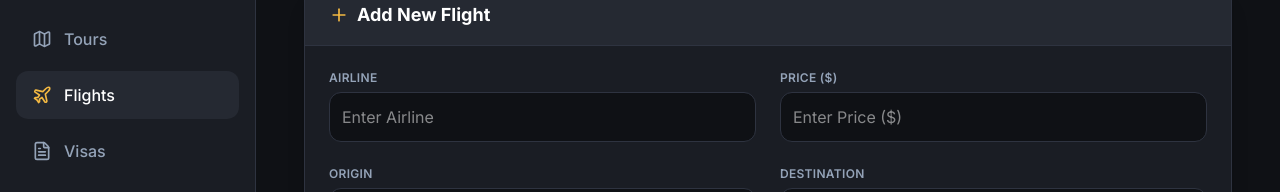
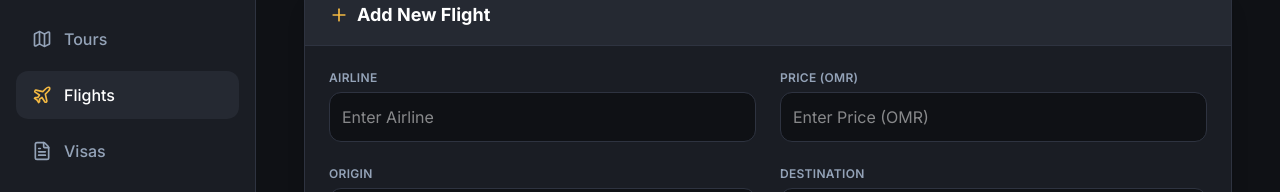
Before and after one commit to Mehedi259/musafly-admin-dashboard, a Next.js app: page /flights in a window 1280 px wide. Both pictures are taken after a click on the button "Add New Flight". Shown: the part 138-330 px from the top of the page. Built offline with nearby package versions, Linux system fonts and the light colour scheme; no server answers.

Commit message:
Update currency to OMR

```diff
--- a/src/app/(dashboard)/flights/page.tsx
+++ b/src/app/(dashboard)/flights/page.tsx
@@ -75,8 +75,8 @@ export default function FlightsPage() {
               value={formData.airline} onChange={e => setFormData({...formData, airline: e.target.value})} />
           </div>
           <div className="flex flex-col gap-1.5">
-            <label className="text-xs font-semibold text-[#94a3b8] uppercase tracking-wide">Price ($)</label>
-            <input type="number" step="0.01" placeholder="Enter Price ($)" className="bg-[#0f1115] border border-[#2e3340] p-3 rounded-xl text-white focus:outline-none focus:border-[#5B9BD5] transition-colors" required
+            <label className="text-xs font-semibold text-[#94a3b8] uppercase tracking-wide">Price (OMR)</label>
+            <input type="number" step="0.01" placeholder="Enter Price (OMR)" className="bg-[#0f1115] border border-[#2e3340] p-3 rounded-xl text-white focus:outline-none focus:border-[#5B9BD5] transition-colors" required
               value={formData.price} onChange={e => setFormData({...formData, price: e.target.value})} />
           </div>
           <div className="flex flex-col gap-1.5">
@@ -135,7 +135,7 @@ export default function FlightsPage() {
                   <td className="p-4 border-t border-[#2e3340] text-[#94a3b8]">#{item.id}</td>
                   <td className="p-4 border-t border-[#2e3340] text-white">{item.airline}</td>
                   <td className="p-4 border-t border-[#2e3340] text-white">{item.origin} → {item.destination}</td>
-                  <td className="p-4 border-t border-[#2e3340] text-white">${item.price}</td>
+                  <td className="p-4 border-t border-[#2e3340] text-white">OMR {item.price}</td>
 
                   <td className="p-4 border-t border-[#2e3340] text-right">
                     <button onClick={() => handleDelete(item.id)} className="p-2 text-[#94a3b8] hover:text-red-400 hover:bg-red-400/10 rounded-lg transition-colors">
--- a/src/app/(dashboard)/tours/page.tsx
+++ b/src/app/(dashboard)/tours/page.tsx
@@ -90,8 +90,8 @@ export default function ToursPage() {
               value={formData.duration} onChange={e => setFormData({...formData, duration: e.target.value})} />
           </div>
           <div className="flex flex-col gap-1.5">
-            <label className="text-xs font-semibold text-[#94a3b8] uppercase tracking-wide">Price ($)</label>
-            <input type="number" step="0.01" placeholder="Enter Price ($)" className="bg-[#0f1115] border border-[#2e3340] p-3 rounded-xl text-white focus:outline-none focus:border-[#5B9BD5] transition-colors" required
+            <label className="text-xs font-semibold text-[#94a3b8] uppercase tracking-wide">Price (OMR)</label>
+            <input type="number" step="0.01" placeholder="Enter Price (OMR)" className="bg-[#0f1115] border border-[#2e3340] p-3 rounded-xl text-white focus:outline-none focus:border-[#5B9BD5] transition-colors" required
               value={formData.price} onChange={e => setFormData({...formData, price: e.target.value})} />
           </div>
           <div className="flex flex-col gap-1.5">
@@ -139,7 +139,7 @@ export default function ToursPage() {
                   <td className="p-4 border-t border-[#2e3340] text-[#94a3b8]">#{item.id}</td>
                   <td className="p-4 border-t border-[#2e3340] text-white">{item.destination}</td>
 <td className="p-4 border-t border-[#2e3340] text-white">{item.duration}</td>
-<td className="p-4 border-t border-[#2e3340] text-white">{item.price}</td>
+<td className="p-4 border-t border-[#2e3340] text-white">OMR {item.price}</td>
 
                   <td className="p-4 border-t border-[#2e3340] text-right">
                     <button onClick={() => handleDelete(item.id)} className="p-2 text-[#94a3b8] hover:text-red-400 hover:bg-red-400/10 rounded-lg transition-colors">
--- a/src/app/(dashboard)/umrah/page.tsx
+++ b/src/app/(dashboard)/umrah/page.tsx
@@ -75,8 +75,8 @@ export default function UmrahPage() {
               value={formData.package_name} onChange={e => setFormData({...formData, package_name: e.target.value})} />
           </div>
           <div className="flex flex-col gap-1.5">
-            <label className="text-xs font-semibold text-[#94a3b8] uppercase tracking-wide">Price ($)</label>
-            <input type="number" step="0.01" placeholder="Enter Price ($)" className="bg-[#0f1115] border border-[#2e3340] p-3 rounded-xl text-white focus:outline-none focus:border-[#5B9BD5] transition-colors" required
+            <label className="text-xs font-semibold text-[#94a3b8] uppercase tracking-wide">Price (OMR)</label>
+            <input type="number" step="0.01" placeholder="Enter Price (OMR)" className="bg-[#0f1115] border border-[#2e3340] p-3 rounded-xl text-white focus:outline-none focus:border-[#5B9BD5] transition-colors" required
               value={formData.price} onChange={e => setFormData({...formData, price: e.target.value})} />
           </div>
           <div className="flex flex-col gap-1.5 md:col-span-2">
@@ -118,7 +118,7 @@ export default function UmrahPage() {
                 <tr key={item.id} className="hover:bg-[#252932] transition-colors group">
                   <td className="p-4 border-t border-[#2e3340] text-[#94a3b8]">#{item.id}</td>
                   <td className="p-4 border-t border-[#2e3340] text-white">{item.package_name}</td>
-<td className="p-4 border-t border-[#2e3340] text-white">{item.price}</td>
+<td className="p-4 border-t border-[#2e3340] text-white">OMR {item.price}</td>
 
                   <td className="p-4 border-t border-[#2e3340] text-right">
                     <button onClick={() => handleDelete(item.id)} className="p-2 text-[#94a3b8] hover:text-red-400 hover:bg-red-400/10 rounded-lg transition-colors">
--- a/src/app/(dashboard)/visas/page.tsx
+++ b/src/app/(dashboard)/visas/page.tsx
@@ -85,8 +85,8 @@ export default function VisasPage() {
               value={formData.processing_time} onChange={e => setFormData({...formData, processing_time: e.target.value})} />
           </div>
           <div className="flex flex-col gap-1.5">
-            <label className="text-xs font-semibold text-[#94a3b8] uppercase tracking-wide">Price ($)</label>
-            <input type="number" step="0.01" placeholder="Enter Price ($)" className="bg-[#0f1115] border border-[#2e3340] p-3 rounded-xl text-white focus:outline-none focus:border-[#5B9BD5] transition-colors" required
+            <label className="text-xs font-semibold text-[#94a3b8] uppercase tracking-wide">Price (OMR)</label>
+            <input type="number" step="0.01" placeholder="Enter Price (OMR)" className="bg-[#0f1115] border border-[#2e3340] p-3 rounded-xl text-white focus:outline-none focus:border-[#5B9BD5] transition-colors" required
               value={formData.price} onChange={e => setFormData({...formData, price: e.target.value})} />
           </div>
           <div className="flex flex-col gap-1.5 md:col-span-2">
@@ -130,7 +130,7 @@ export default function VisasPage() {
                   <td className="p-4 border-t border-[#2e3340] text-[#94a3b8]">#{item.id}</td>
                   <td className="p-4 border-t border-[#2e3340] text-white">{item.country}</td>
 <td className="p-4 border-t border-[#2e3340] text-white">{item.visa_type}</td>
-<td className="p-4 border-t border-[#2e3340] text-white">{item.price}</td>
+<td className="p-4 border-t border-[#2e3340] text-white">OMR {item.price}</td>
 
                   <td className="p-4 border-t border-[#2e3340] text-right">
                     <button onClick={() => handleDelete(item.id)} className="p-2 text-[#94a3b8] hover:text-red-400 hover:bg-red-400/10 rounded-lg transition-colors">
```
